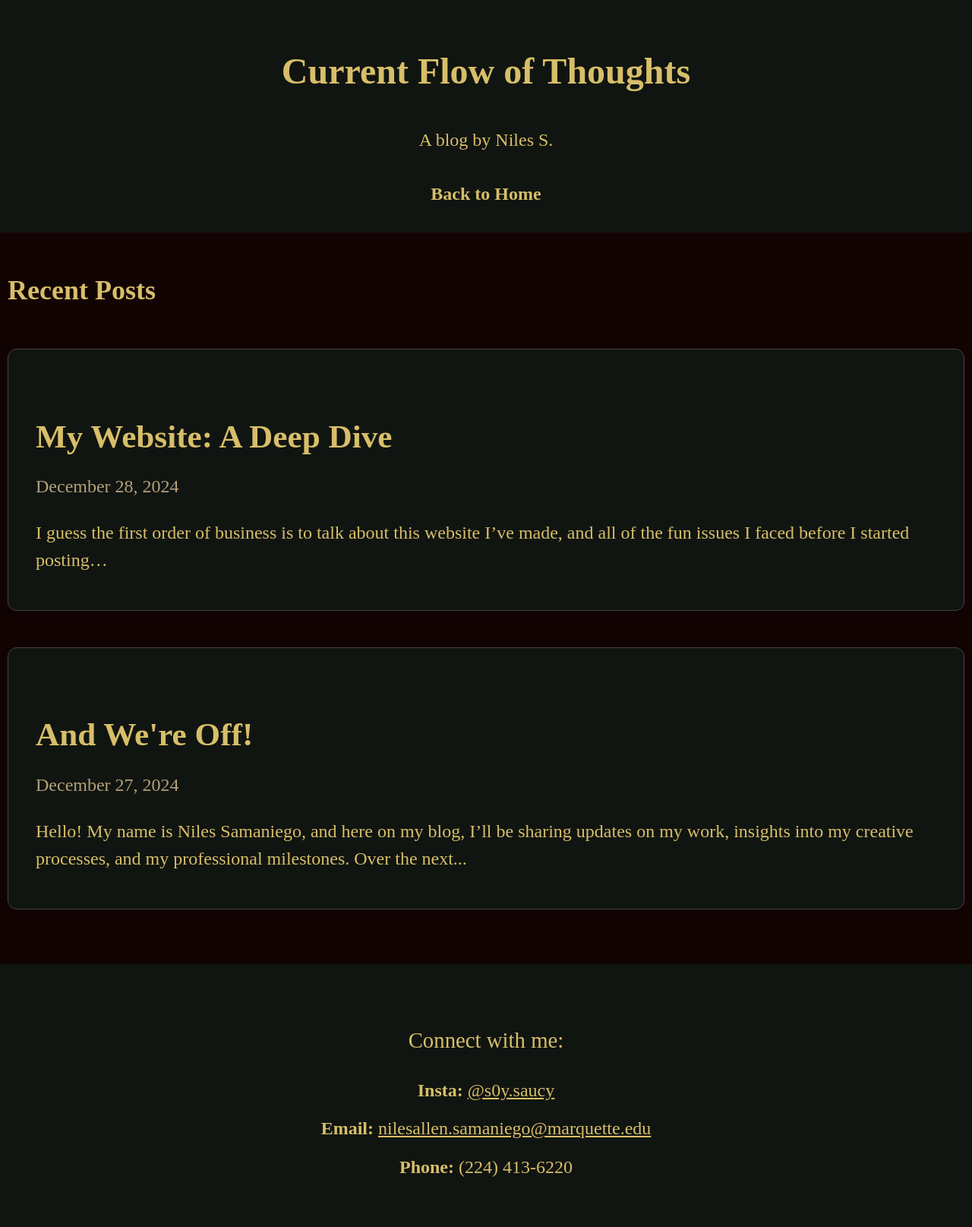
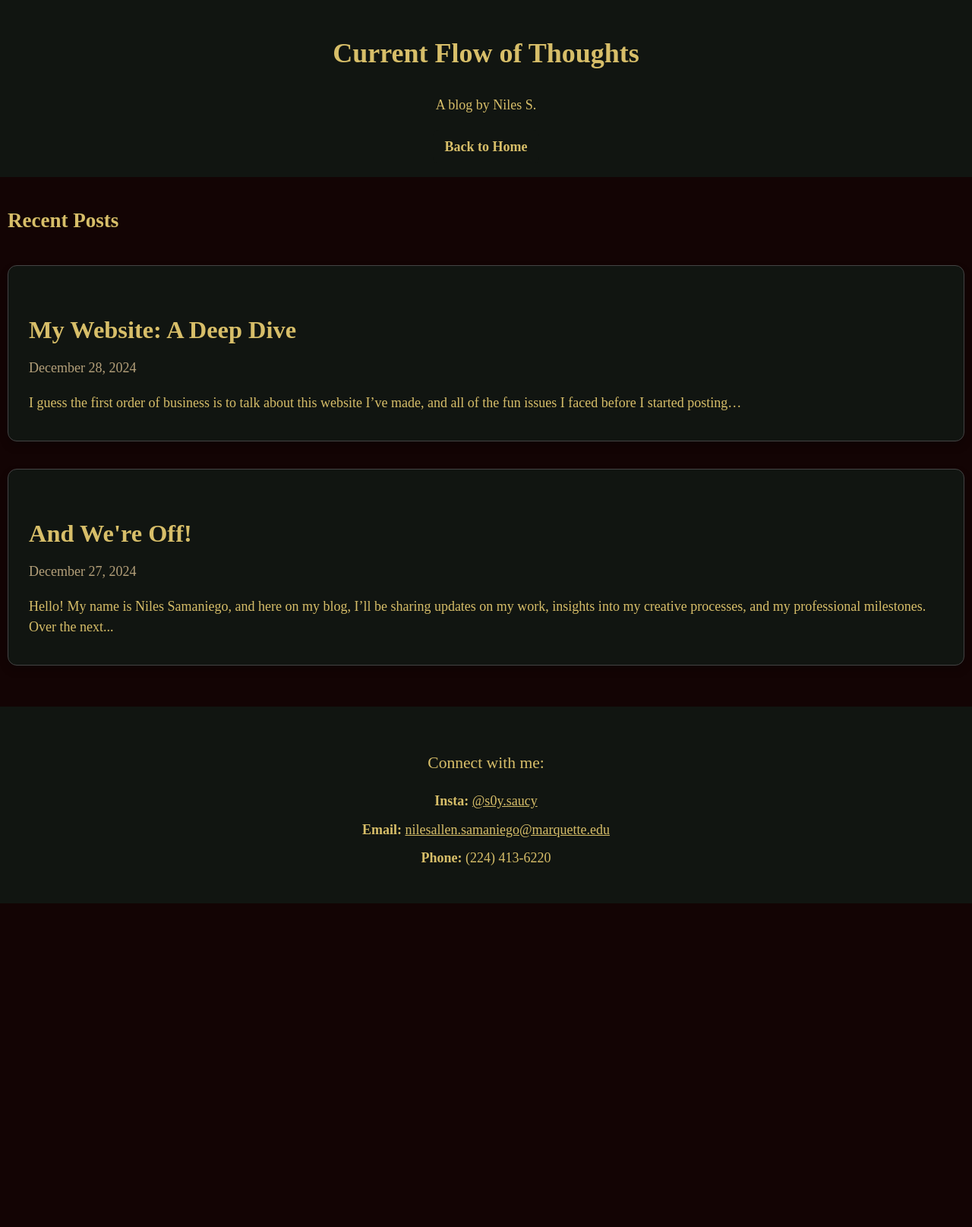
Before and after one commit to n-samaniego/Current-Flow-of-Thoughts, a Jekyll site: the page built from index.html, in a window 1280 px wide. Shown: the whole page at 76% size. Built offline with Jekyll 4.4.1, drawn with Linux system fonts in a browser that asks for light colours; the list of posts is cut into pages by our own code; after the commit the page ends 1189 px from its top, so only the background shows below that.

Commit message:
Update style.css

```diff
--- a/assets/style.css
+++ b/assets/style.css
@@ -7,7 +7,7 @@ html, body {
     background: #130404;  /* Dark background */
     color: #d7be69;  /* Text color */
     overflow-x: hidden;  /* Prevent horizontal scroll */
-    font-size: 24px;  /* Increased body font size for better readability */
+    font-size: 18px;  /* Increased body font size for better readability */
 }
 
 body {
```
